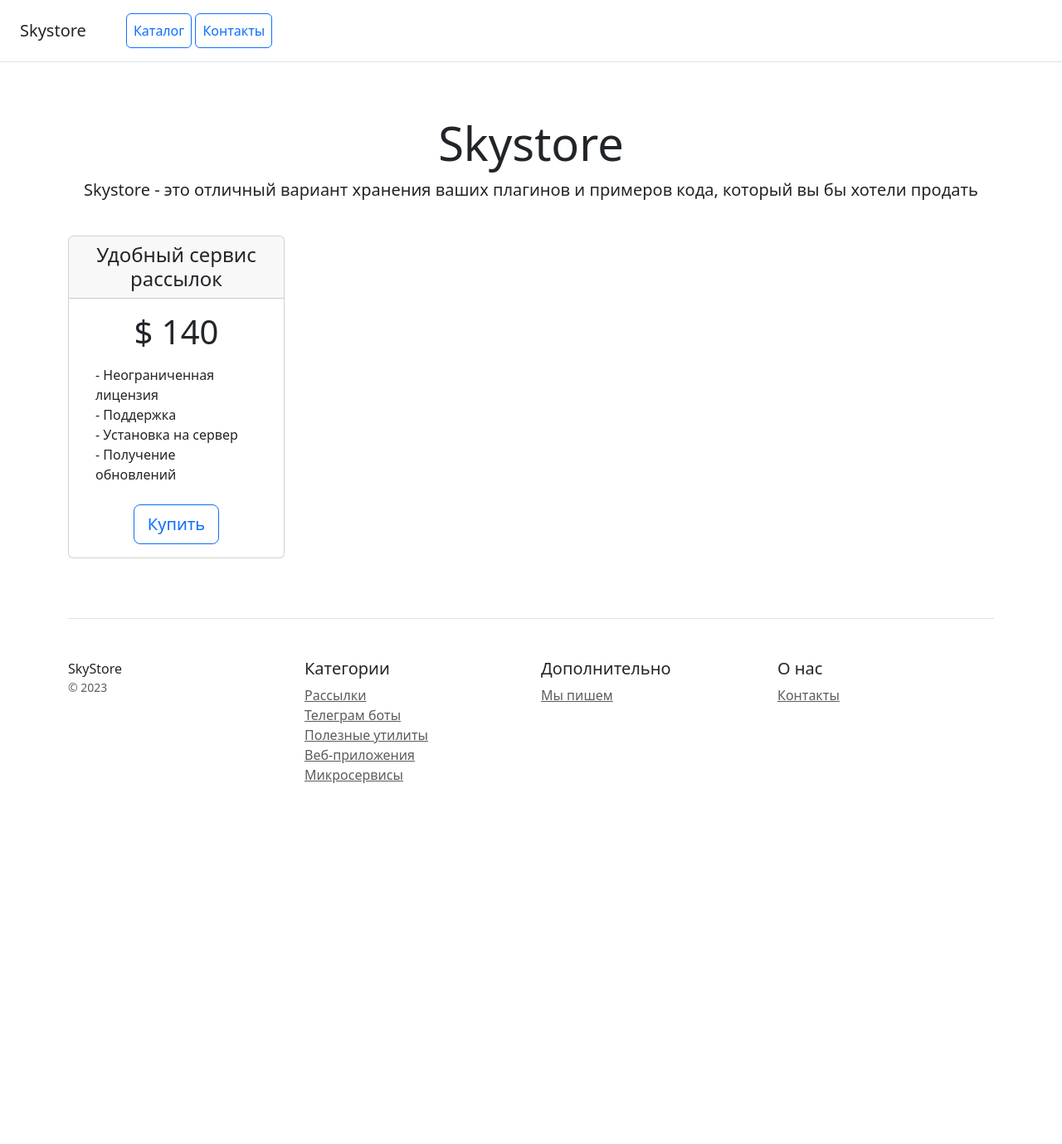
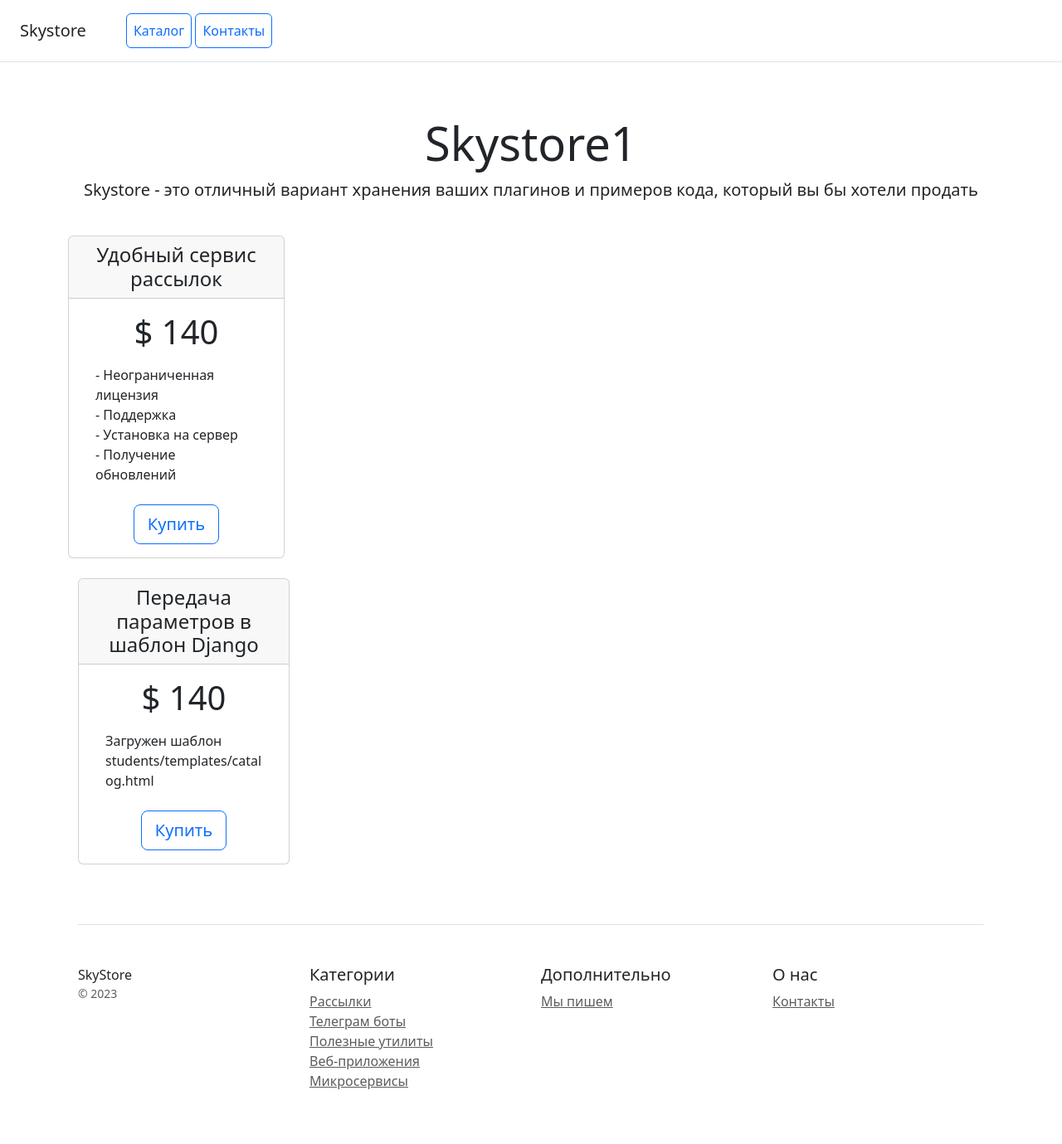
Before and after one commit to MichaelGorbunov/web-store, a Django app: page /catalogs/ in a window 1280 px wide. Shown: the whole page at 83% size. Before the commit the page ends 944 px from the top, so only its background shows below. Run offline with Django 5.2, Linux system fonts and the light colour scheme; parts of the project's set-up code (start-up, migrations or seed data) failed here and were passed over.

Commit message:
Передача параметров в шаблон Django

```diff
--- a/students/templates/students/catalogs.html
+++ b/students/templates/students/catalogs.html
@@ -18,7 +18,7 @@
 </div>
 
 <div class="pricing-header px-3 py-3 pt-md-5 pb-md-4 mx-auto text-center">
-    <h1 class="display-4">Skystore</h1>
+    <h1 class="display-4">Skystore1</h1>
     <p class="lead">Skystore - это отличный вариант хранения ваших плагинов и примеров кода, который вы бы хотели
         продать</p>
 </div>
@@ -37,6 +37,26 @@
                         <li>- Поддержка</li>
                         <li>- Установка на сервер</li>
                         <li>- Получение обновлений</li>
+                    </ul>
+                    <button type="button" class="btn btn-lg btn-block btn-outline-primary">Купить</button>
+                </div>
+            </div>
+        </div>
+    </div>
+
+
+    <div class="container">
+    <div class="row text-center">
+        <div class="col-3">
+            <div class="card mb-4 box-shadow">
+                <div class="card-header">
+                    <h4 class="my-0 font-weight-normal">{{header}}</h4>
+                </div>
+                <div class="card-body">
+                    <h1 class="card-title pricing-card-title">$ 140</h1>
+                    <ul class="list-unstyled mt-3 mb-4 text-start m-3">
+                        <li>{{message}}</li>
+
                     </ul>
                     <button type="button" class="btn btn-lg btn-block btn-outline-primary">Купить</button>
                 </div>
--- a/students/views.py
+++ b/students/views.py
@@ -47,4 +47,7 @@
 
 
 def catalogs(request):
-    return render(request, "students/catalogs.html")
+    data = {"header": "Передача параметров в шаблон Django",
+            "message":
+                "Загружен шаблон students/templates/catalog.html"}
+    return render(request, "students/catalogs.html",context=data)
```
